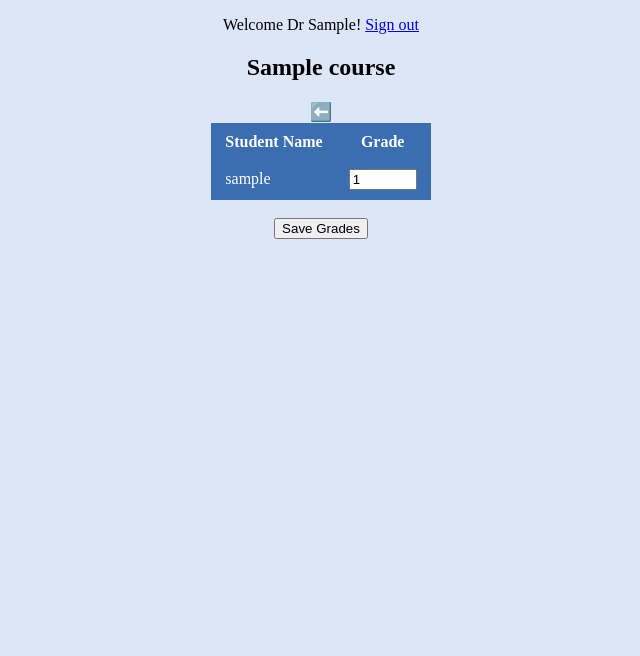
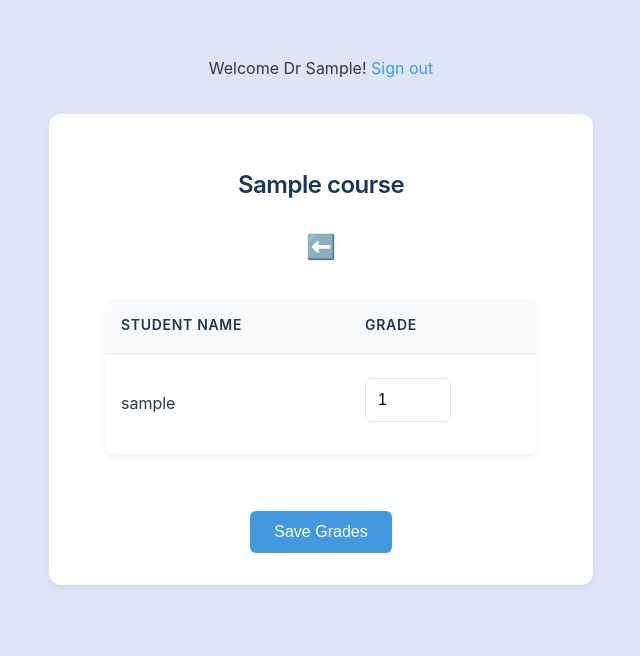
Before and after one commit to gerardoriveradoesstuff/CSE108GROUPProject, a Flask app: page /teacher/course/1 in a window 1280 px wide. Shown: the top 656 px of the page, without its empty margins (319-959 px from the left). Run offline with Flask 3, Linux system fonts and the light colour scheme; a user stored in the database is signed in; tables that the repository leaves empty hold one stand-in row (values such as "Sample post").

Commit message:
Initial commit: Flask university management system

```diff
--- /dev/null
+++ b/static/styles.css
@@ -0,0 +1,125 @@
+/* Modern, minimal styles for ACME University */
+body {
+    font-family: 'Inter', -apple-system, BlinkMacSystemFont, sans-serif;
+    text-align: center;
+    background-color: #f5f7fa;
+    margin: 0;
+    padding: 40px 20px;
+    line-height: 1.6;
+    color: #2d3748;
+}
+
+h2, h3 {
+    color: #1a365d;
+    margin-bottom: 24px;
+    font-weight: 600;
+    letter-spacing: -0.5px;
+}
+
+table {
+    margin: 32px auto;
+    background-color: white;
+    color: #2d3748;
+    border-collapse: separate;
+    border-spacing: 0;
+    border-radius: 8px;
+    width: 90%;
+    max-width: 1200px;
+    box-shadow: 0 4px 6px rgba(0, 0, 0, 0.05);
+    overflow: hidden;
+}
+
+th, td {
+    padding: 16px;
+    border: none;
+    border-bottom: 1px solid #e2e8f0;
+    text-align: left;
+}
+
+th {
+    background-color: #f8fafc;
+    font-weight: 600;
+    color: #1a365d;
+    text-transform: uppercase;
+    font-size: 0.875rem;
+    letter-spacing: 0.05em;
+}
+
+tr:last-child td {
+    border-bottom: none;
+}
+
+a {
+    color: #4299e1;
+    text-decoration: none;
+    transition: color 0.2s;
+}
+
+a:hover {
+    color: #2b6cb0;
+}
+
+form {
+    max-width: 480px;
+    margin: 32px auto;
+    padding: 32px;
+    background-color: white;
+    border-radius: 12px;
+    box-shadow: 0 4px 6px rgba(0, 0, 0, 0.05);
+}
+
+input[type="text"],
+input[type="password"],
+input[type="number"] {
+    width: 100%;
+    padding: 12px;
+    margin: 8px 0 16px;
+    border: 1px solid #e2e8f0;
+    border-radius: 6px;
+    font-size: 1rem;
+    transition: border-color 0.2s;
+}
+
+input[type="text"]:focus,
+input[type="password"]:focus,
+input[type="number"]:focus {
+    outline: none;
+    border-color: #4299e1;
+    box-shadow: 0 0 0 3px rgba(66, 153, 225, 0.1);
+}
+
+input[type="submit"] {
+    background-color: #4299e1;
+    color: white;
+    padding: 12px 24px;
+    border: none;
+    border-radius: 6px;
+    font-size: 1rem;
+    font-weight: 500;
+    cursor: pointer;
+    transition: background-color 0.2s;
+}
+
+input[type="submit"]:hover {
+    background-color: #2b6cb0;
+}
+
+.error-message {
+    color: #e53e3e;
+    margin: 12px 0;
+    font-size: 0.875rem;
+}
+
+.back-button {
+    background: none;
+    border: none;
+    font-size: 24px;
+    color: #4299e1;
+    cursor: pointer;
+    margin: 16px;
+    transition: transform 0.2s;
+}
+
+.back-button:hover {
+    transform: translateX(-4px);
+}
--- a/templates/class_detail.html
+++ b/templates/class_detail.html
@@ -3,24 +3,10 @@
 <head>
     <meta charset="UTF-8">
     <title>{{ course.name }} | ACME University</title>
+    <link rel="stylesheet" href="{{ url_for('static', filename='styles.css') }}">
     <style>
-        table {
-            margin: auto;
-            background-color: #3b6db1;
-            color: white;
-        }
-        th, td {
-            padding: 8px 12px;
-        }
         input[type="number"] {
             width: 60px;
-        }
-        .back-button {
-            background: none;
-            border: none;
-            font-size: 18px;
-            color: #4f8ae7;
-            cursor: pointer;
         }
     </style>
 </head>
--- a/templates/login.html
+++ b/templates/login.html
@@ -3,6 +3,7 @@
 <head>
     <meta charset="UTF-8">
     <title>Login | University</title>
+    <link rel="stylesheet" href="{{ url_for('static', filename='styles.css') }}">
 </head>
 <body>
     <h2>University</h2>
--- a/templates/register.html
+++ b/templates/register.html
@@ -3,6 +3,7 @@
 <head>
     <meta charset="UTF-8">
     <title>Register | ACME University</title>
+    <link rel="stylesheet" href="{{ url_for('static', filename='styles.css') }}">
 </head>
 <body>
     <h2>Register for ACME University</h2>
--- a/templates/student_dashboard.html
+++ b/templates/student_dashboard.html
@@ -3,9 +3,11 @@
 <head>
     <meta charset="UTF-8">
     <title>Student Dashboard | ACME University</title>
+    <link rel="stylesheet" href="{{ url_for('static', filename='styles.css') }}">
 </head>
 <body>
-    <h2>Welcome {{ user.username.capitalize() }}! ACME University</h2>
+    <h2>ACME University</h2>
+    <h3>Welcome {{ user.username.capitalize() }} </h3>
     <a href="{{ url_for('main.logout') }}">Sign out</a>
 
     <h3>Your Courses</h3>
--- a/templates/teacher_dashboard.html
+++ b/templates/teacher_dashboard.html
@@ -3,9 +3,11 @@
 <head>
     <meta charset="UTF-8">
     <title>Teacher Dashboard | ACME University</title>
+    <link rel="stylesheet" href="{{ url_for('static', filename='styles.css') }}">
 </head>
 <body>
-    <h2>Welcome Dr {{ user.username.capitalize() }}! ACME University</h2>
+    <h2>ACME University</h2>
+    <h3>Welcome {{ user.username.capitalize() }} </h3>
     <a href="{{ url_for('main.logout') }}">Sign out</a>
 
     <h3>Your Courses</h3>
```
Also changed, not shown: 1 other file.
